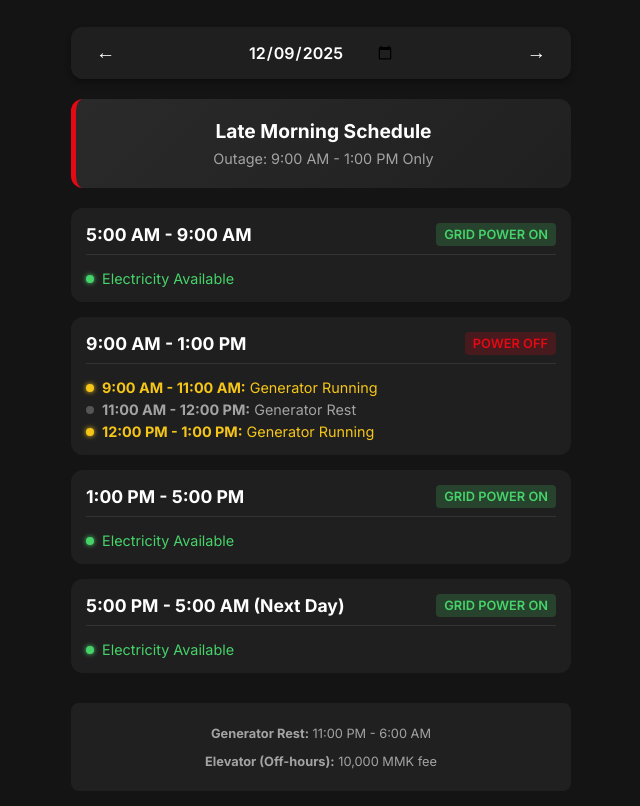
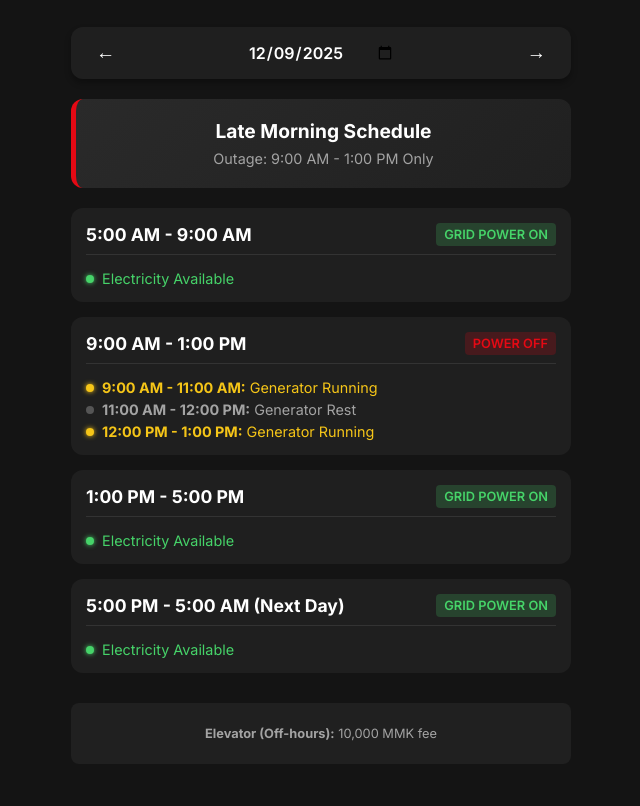
Before and after one commit to Tashido87/Generator_hour, a plain HTML site: page index.html in a window 1280 px wide. Shown: the part 80-886 px from the top of the page, without its empty margins (319-959 px from the left). After the commit the page ends 864 px from the top, so only its background shows below. Drawn offline with Linux system fonts and the light colour scheme.

Commit message:
Update index.html

```diff
--- a/index.html
+++ b/index.html
@@ -29,7 +29,6 @@
 
         <footer>
             <div class="info-box">
-                <p><strong>Generator Rest:</strong> 11:00 PM - 6:00 AM</p>
                 <p><strong>Elevator (Off-hours):</strong> 10,000 MMK fee</p>
             </div>
         </footer>
```
